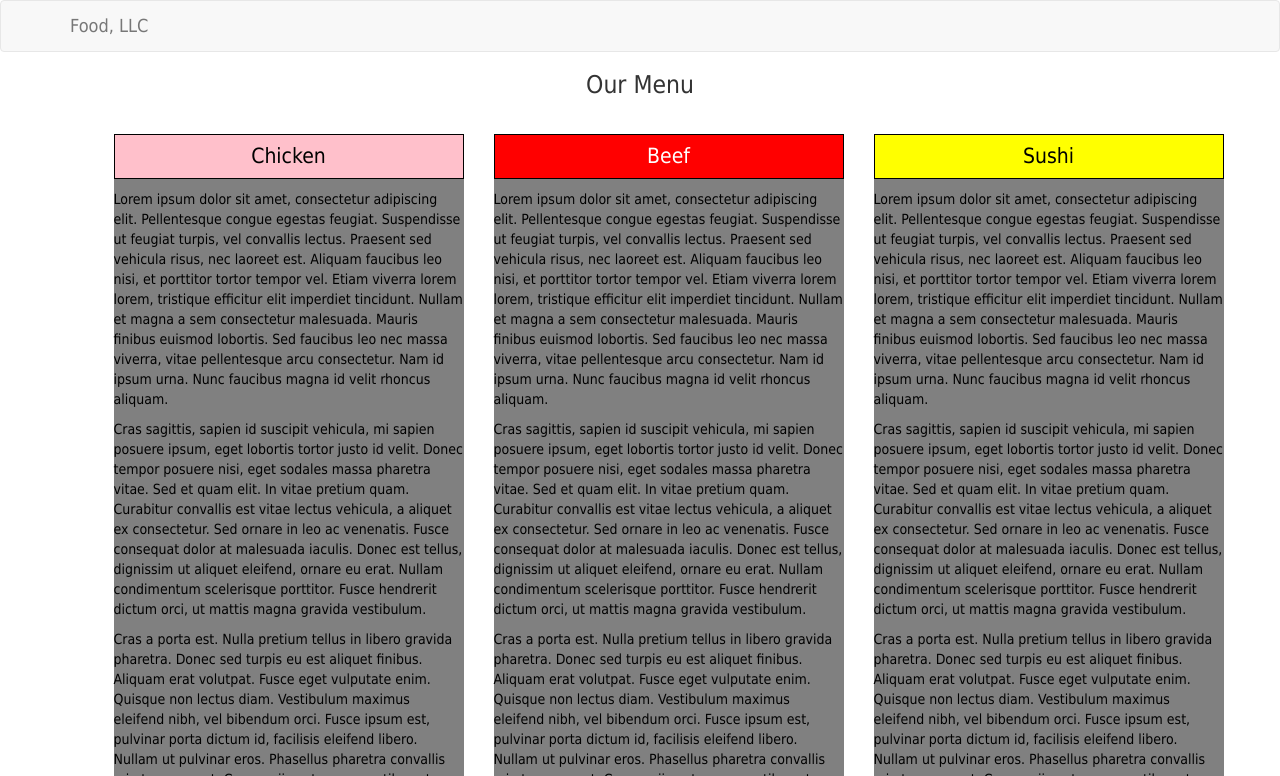
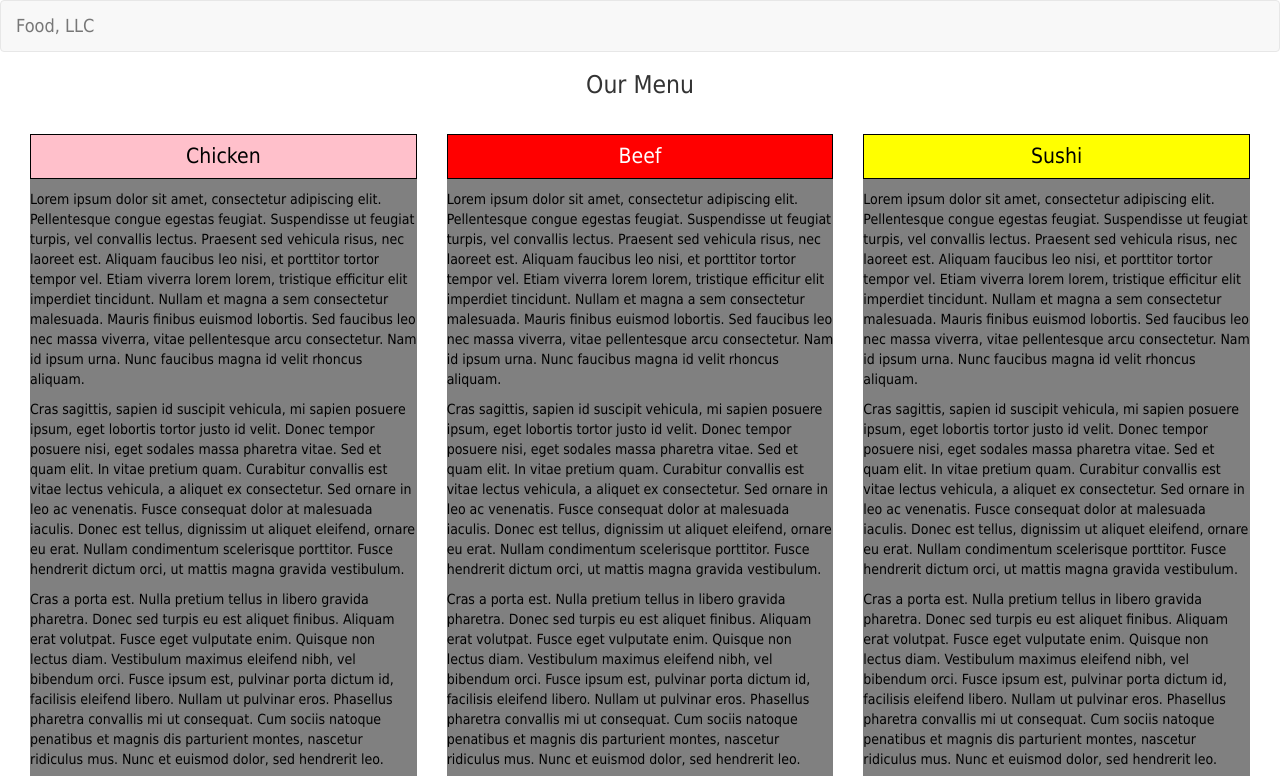
Before and after one commit to ikaul/HTML-CSS-and-Javascript-for-Web-Developers, a plain HTML site: page module3/index.html in a window 1280 px wide. Shown: the top 776 px of the page. Drawn offline with Linux system fonts and the light colour scheme.

Commit message:
Added Bootstrap class to heading, change to container-fluid to span over larger area

```diff
--- a/module3/css/styles.css
+++ b/module3/css/styles.css
@@ -17,7 +17,7 @@ section {
 /* Simple Responsive Framework. */
 .row {
 	width: 100%;
-	margin-left: 2.5%
+	margin: 0 auto 15px;
 }
 
 section h3 {
--- a/module3/index.html
+++ b/module3/index.html
@@ -23,7 +23,7 @@
   <body>
   	<header>
   		<nav class="navbar navbar-default">
-  			<div class="container">
+			<div class="container-fluid">
   				<!-- Brand and toggle get grouped for better mobile display -->
   				<div class="navbar-header">
   					<button type="button" class="navbar-toggle collapsed" data-toggle="collapse" data-target="#dropdown_collapse" aria-expanded="false">
@@ -45,9 +45,9 @@
   				</div><!-- /.navbar-collapse -->
   			</div><!-- /.container-fluid -->
   		</nav>
-  		<h1 id="top">Our Menu</h1>
+		<h1 id="top" class="text-center">Our Menu</h1>
   	</header>
-  	<div class="container">
+	<div class="container-fluid">
   		<div class="row">
   			<div class="col-lg-4 col-md-4 col-sm-6 col-xs-12 menu-category">
   				<section id="chicken">
```
